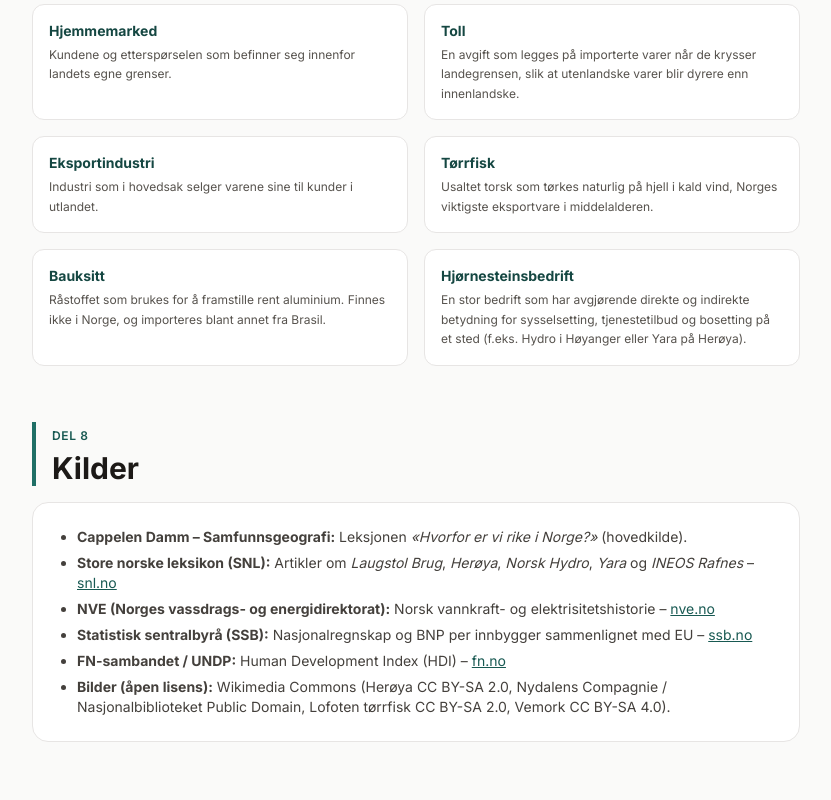
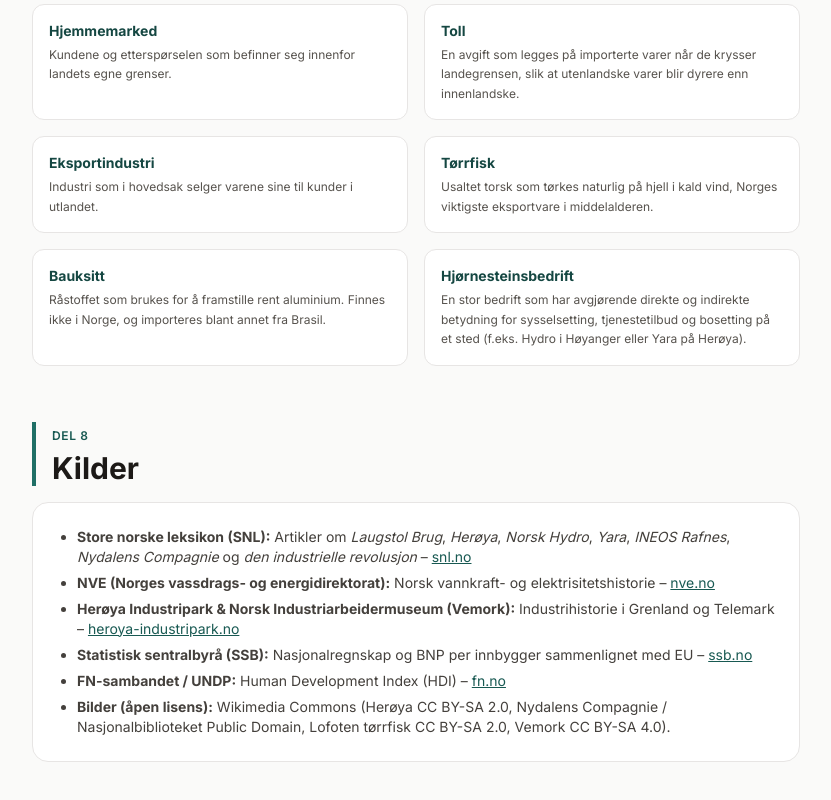
Before and after one commit to nilsnaas/Samfunnsgeografi, a plain HTML site: page velstand.html in a window 1280 px wide. Shown: the part 10342-11142 px from the top of the page, without its empty margins (359-1190 px from the left). Drawn offline with nearby package versions, Linux system fonts and the light colour scheme.

Commit message:
Fjern Cappelen Damm fra kildelisten i velstand.html

```diff
--- a/velstand.html
+++ b/velstand.html
@@ -484,9 +484,9 @@
           </div>
           <div class="bg-white border border-stone-200 rounded-2xl p-6 text-xs sm:text-sm text-stone-700 space-y-2">
             <ul class="list-disc pl-5 space-y-1.5">
-              <li><strong>Cappelen Damm – Samfunnsgeografi:</strong> Leksjonen <em>«Hvorfor er vi rike i Norge?»</em> (hovedkilde).</li>
-              <li><strong>Store norske leksikon (SNL):</strong> Artikler om <em>Laugstol Brug</em>, <em>Herøya</em>, <em>Norsk Hydro</em>, <em>Yara</em> og <em>INEOS Rafnes</em> – <a href="https://snl.no" target="_blank" rel="noopener noreferrer" class="underline text-nordic-700">snl.no</a></li>
+              <li><strong>Store norske leksikon (SNL):</strong> Artikler om <em>Laugstol Brug</em>, <em>Herøya</em>, <em>Norsk Hydro</em>, <em>Yara</em>, <em>INEOS Rafnes</em>, <em>Nydalens Compagnie</em> og <em>den industrielle revolusjon</em> – <a href="https://snl.no" target="_blank" rel="noopener noreferrer" class="underline text-nordic-700">snl.no</a></li>
               <li><strong>NVE (Norges vassdrags- og energidirektorat):</strong> Norsk vannkraft- og elektrisitetshistorie – <a href="https://www.nve.no" target="_blank" rel="noopener noreferrer" class="underline text-nordic-700">nve.no</a></li>
+              <li><strong>Herøya Industripark &amp; Norsk Industriarbeidermuseum (Vemork):</strong> Industrihistorie i Grenland og Telemark – <a href="https://www.heroya-industripark.no" target="_blank" rel="noopener noreferrer" class="underline text-nordic-700">heroya-industripark.no</a></li>
               <li><strong>Statistisk sentralbyrå (SSB):</strong> Nasjonalregnskap og BNP per innbygger sammenlignet med EU – <a href="https://www.ssb.no" target="_blank" rel="noopener noreferrer" class="underline text-nordic-700">ssb.no</a></li>
               <li><strong>FN-sambandet / UNDP:</strong> Human Development Index (HDI) – <a href="https://fn.no" target="_blank" rel="noopener noreferrer" class="underline text-nordic-700">fn.no</a></li>
               <li><strong>Bilder (åpen lisens):</strong> Wikimedia Commons (Herøya CC BY-SA 2.0, Nydalens Compagnie / Nasjonalbiblioteket Public Domain, Lofoten tørrfisk CC BY-SA 2.0, Vemork CC BY-SA 4.0).</li>
```
